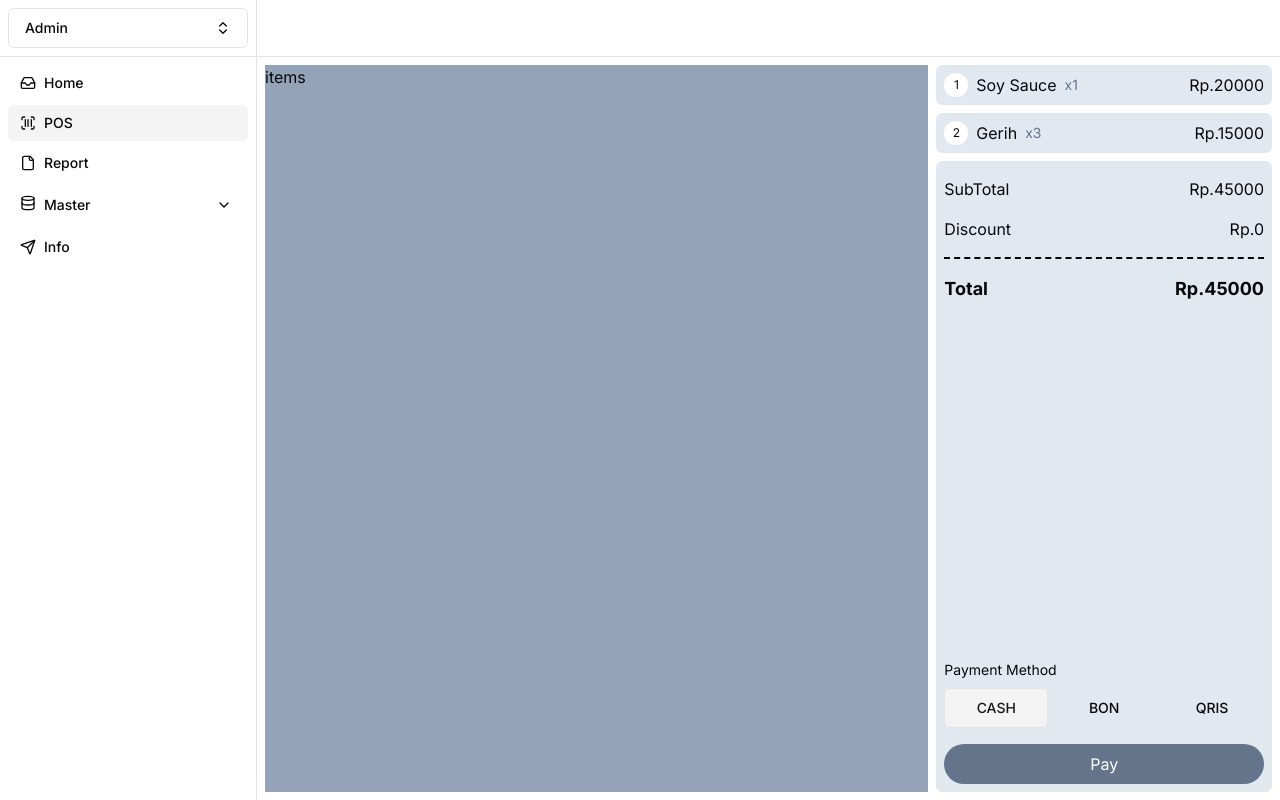
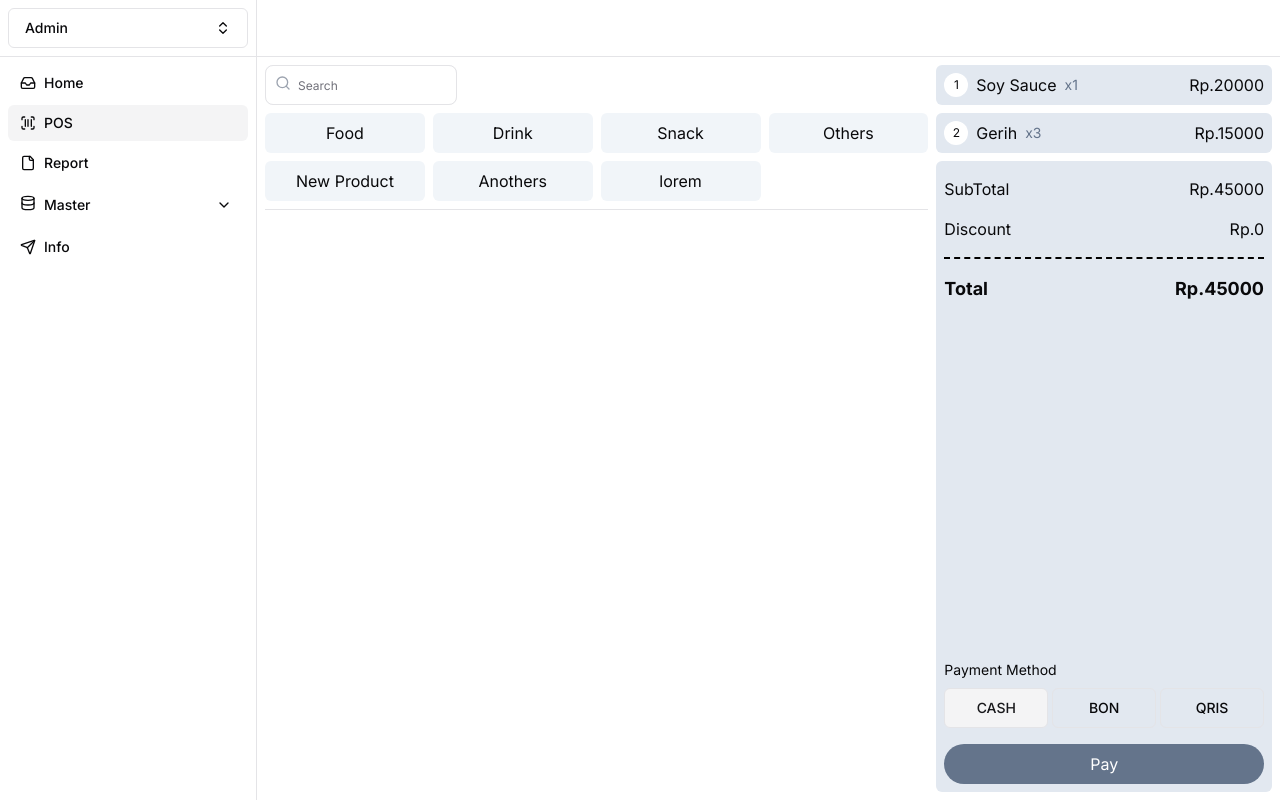
Before and after one commit to nur-wahid123/next-sosmed-fe, a Next.js app: page /dashboard/pos in a window 1280 px wide. Built offline with nearby package versions, Linux system fonts and the light colour scheme.

Commit message:
feat: category box

```diff
--- a/src/app/dashboard/pos/page.tsx
+++ b/src/app/dashboard/pos/page.tsx
@@ -1,3 +1,5 @@
+import CategoryBox from '@/components/pos/category-box'
+import SearchBar from '@/components/search-bar'
 import { Card, CardContent, CardDescription, CardHeader } from '@/components/ui/card'
 import { Separator } from '@/components/ui/separator'
 import { ToggleGroup, ToggleGroupItem } from '@/components/ui/toggle-group'
@@ -6,8 +8,10 @@ import React from 'react'
 export default function POSPage() {
   return (
     <div className='flex gap-2 p-2 w-full h-full'>
-        <div className='flex-1 bg-slate-400'>
-            <p>items</p>
+        <div className='flex-1 w-full'>
+            <SearchBar/>
+            <CategoryBox/>
+            <Separator />
         </div>
         <div className='w-1/3 flex flex-col gap-2'>
            <div>
--- /dev/null
+++ b/src/components/pos/category-box.tsx
@@ -0,0 +1,15 @@
+import React from 'react'
+
+const categories = ['Food', 'Drink', 'Snack', 'Others', 'New Product', 'Anothers', 'lorem'];
+
+export default function CategoryBox() {
+  return (
+    <div className="my-2 w-full grid grid-cols-4 gap-2">
+      {categories.map((category) => (
+        <button key={category} className="p-2 rounded-md bg-slate-100">
+          <p>{category}</p>
+        </button>
+      ))}
+    </div>
+  );
+}
--- /dev/null
+++ b/src/components/search-bar.tsx
@@ -0,0 +1,16 @@
+import React from 'react'
+import { Input } from './ui/input'
+import { Search } from 'lucide-react'
+
+export default function SearchBar() {
+  return (
+    <div className="flex items-center">
+      <div className="flex items-center">
+        <div className="relative rounded-lg bg-gray-100 dark:bg-gray-800 w-48">
+          <Input type="text" placeholder="Search" className="rounded-lg appearance-none w-48 pl-8 text-xs" />
+          <Search className="absolute left-2.5 top-2.5 w-4 h-4 text-gray-400 dark:text-gray-600" />
+        </div>
+      </div>
+    </div>
+  )
+}
```
